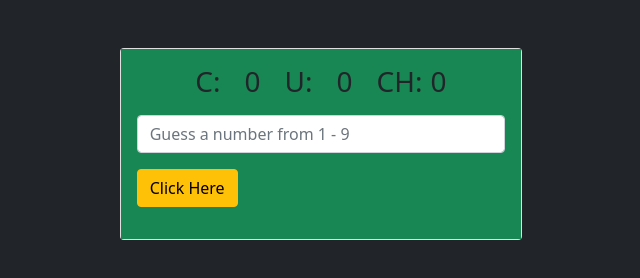
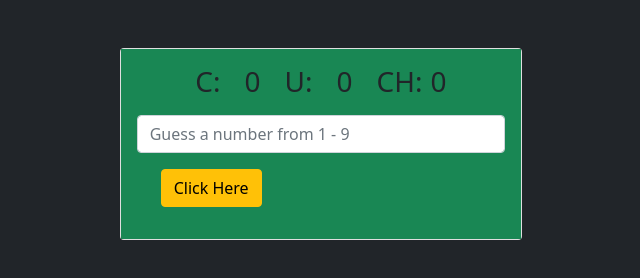
Before and after one commit to ajokodavid/Mighty-Guesser, a plain HTML site: page index.html in a window 1280 px wide. Shown: the whole page, without its empty margins (319-959 px from the left). Drawn offline with Linux system fonts and the light colour scheme.

Commit message:
Update index.html

```diff
--- a/index.html
+++ b/index.html
@@ -22,7 +22,7 @@
                     <div class="card-body bg-success">
                         <h3 class="text-center text-dark"><span>C:<output id="computerscore" class="mx-4">0</output></span><b></b><span>U:<output id="userscore" class="ms-4">0</output></span><span class="ms-4">CH:<output id="user_chances" class="ms-2">0</output></span></h3>
                         <input type="text" class="form-control mt-3" placeholder="Guess a number from 1 - 9" id="inputer">
-                         <button type="button" class="btn btn-warning mt-3 m-auto" id="clicker">Click Here</button>
+                         <button type="button" class="btn btn-warning mt-3 ms-4" id="clicker">Click Here</button>
                         <b><p id="result" class="text-center mt-3 display-5 text-info bg-dark"></p></b>
                     </div>
                 </div>
```
